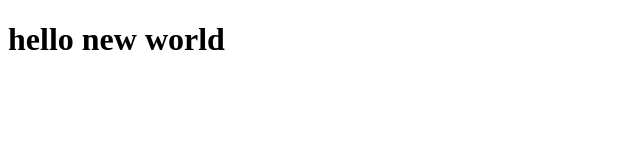
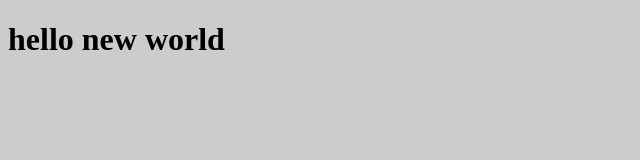
Before and after one commit to marcwoozie/ecs-sample-web, a plain HTML site: page src/index.html in a window 1280 px wide. Shown: the whole page, without its empty margins (0-640 px from the left). Drawn offline with Linux system fonts and the light colour scheme.

Commit message:
update index

```diff
--- a/src/index.html
+++ b/src/index.html
@@ -5,7 +5,7 @@
   <meta name="viewport" content="width=device-width, initial-scale=1.0">
   <title>Document</title>
 </head>
-<body>
+<body style="background-color: #ccc;">
   <h1>hello new world</h1>
 </body>
 </html>
```
